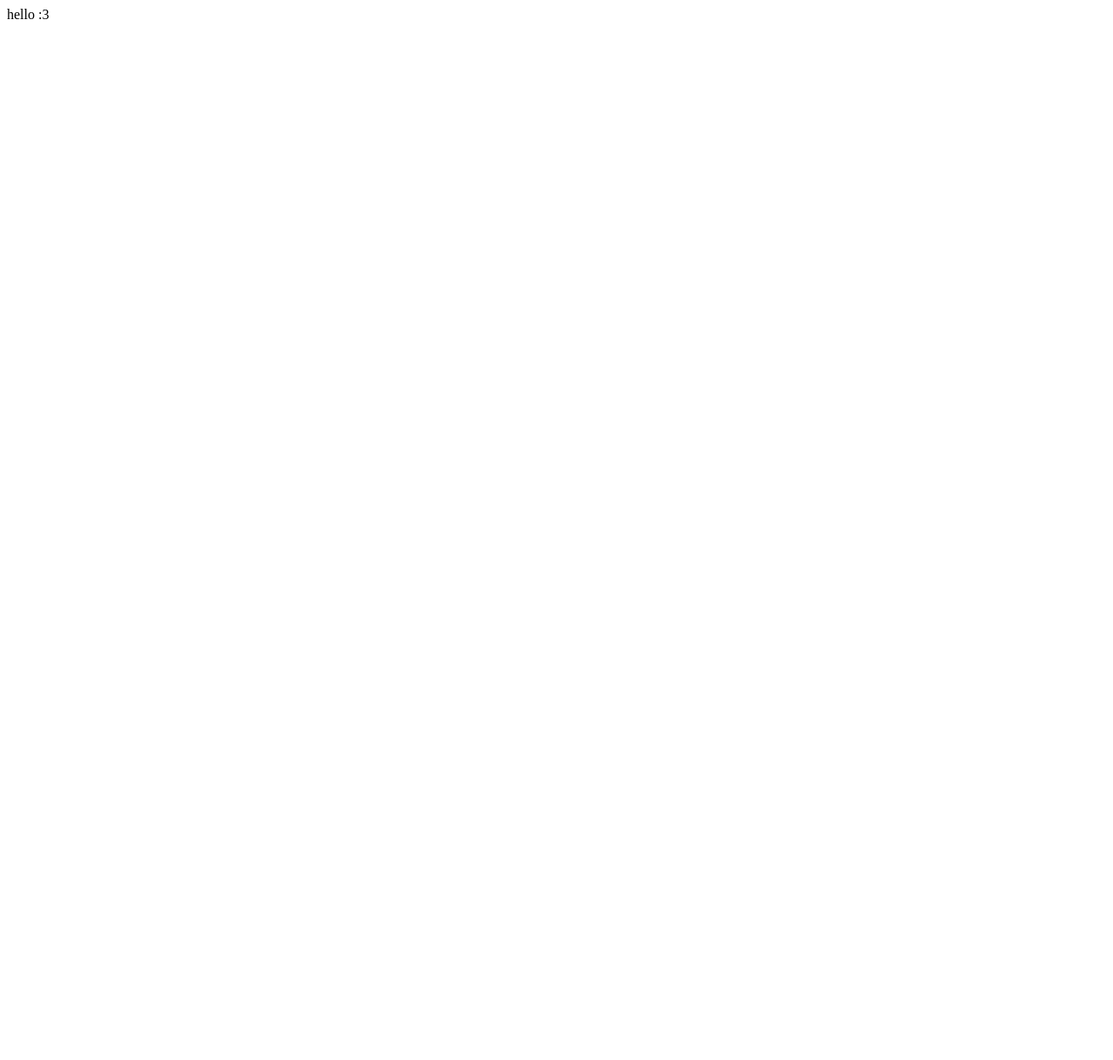
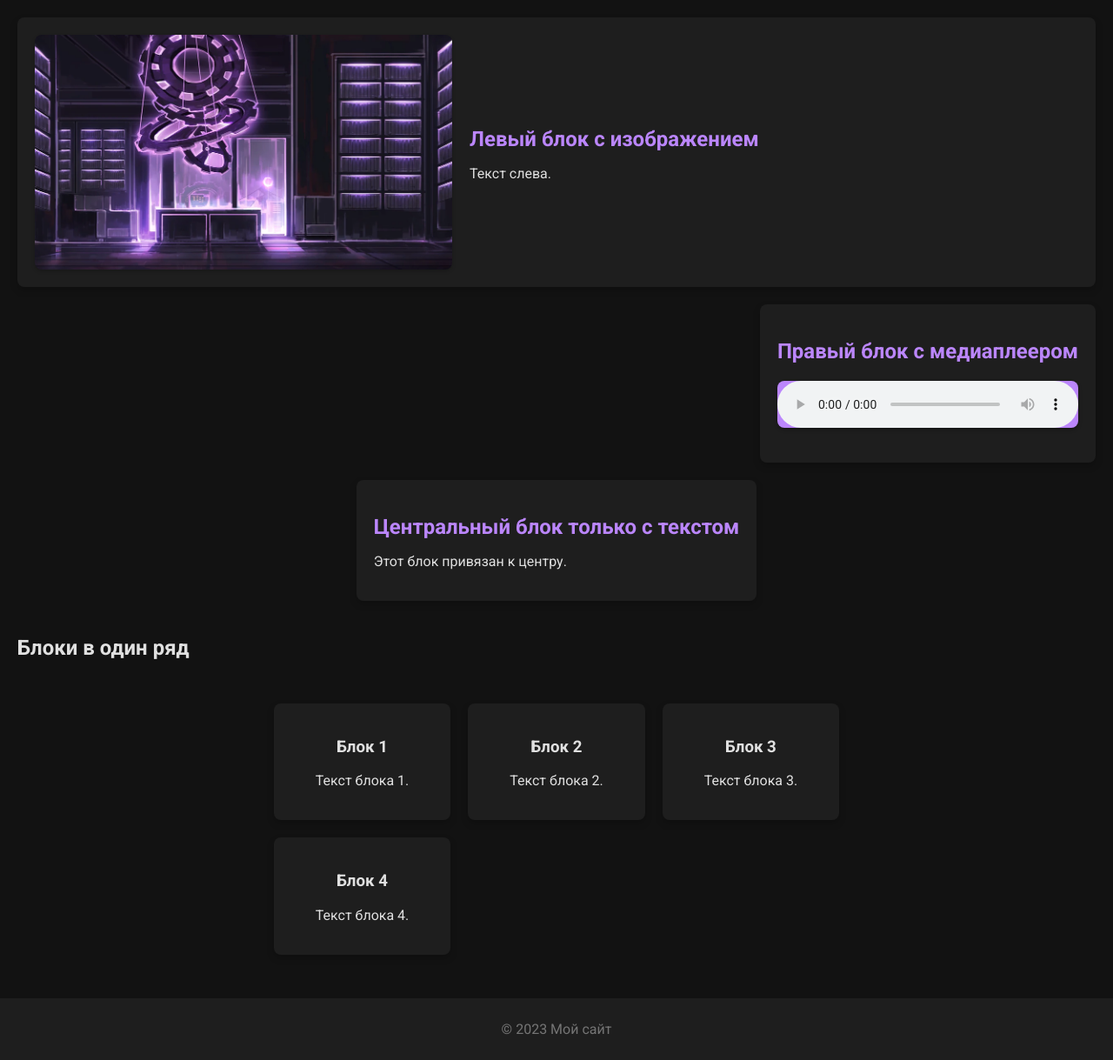
Before and after one commit to heli-82/philosophy, a plain HTML site: page index.html in a window 1280 px wide. Shown: the whole page at 87% size. Before the commit the page ends 800 px from the top, so only its background shows below. Drawn offline with Linux system fonts and the light colour scheme.

Commit message:
template

```diff
--- a/index.html
+++ b/index.html
@@ -1 +1,175 @@
-hello :3
+<!DOCTYPE html>
+<html lang="ru">
+<head>
+    <meta charset="UTF-8">
+    <meta name="viewport" content="width=device-width, initial-scale=1.0">
+    <title>Блоки с привязкой и ряд блоков</title>
+    <style>
+        body {
+            font-family: 'Roboto', sans-serif;
+            margin: 0;
+            background-color: #121212;
+            color: #e0e0e0;
+            display: flex;
+            flex-direction: column;
+            min-height: 100vh;
+        }
+
+        main {
+            flex-grow: 1;
+            display: flex;
+            flex-direction: column;
+            align-items: stretch;
+            padding: 20px;
+            box-sizing: border-box;
+        }
+
+        .block {
+            margin-bottom: 20px;
+            padding: 20px;
+            box-sizing: border-box;
+            background-color: #1e1e1e;
+            border-radius: 8px;
+            box-shadow: 0 4px 8px rgba(0, 0, 0, 0.2);
+        }
+
+        .left {
+            align-self: flex-start;
+            width: fit-content;
+        }
+
+        .right {
+            align-self: flex-end;
+            width: fit-content;
+        }
+
+        .center {
+            align-self: center;
+            width: fit-content;
+        }
+
+        .image-text {
+            display: flex;
+            align-items: center;
+            flex-wrap: wrap;
+        }
+
+        .image-text img {
+            max-width: 40%;
+            height: auto;
+            margin-right: 20px;
+            border-radius: 8px;
+            box-shadow: 0 2px 4px rgba(0, 0, 0, 0.2);
+        }
+
+        .image-text .text {
+            flex-grow: 1;
+        }
+
+        .block h2 {
+            color: #bb86fc;
+            margin-bottom: 10px;
+        }
+
+        audio {
+            width: 100%;
+            max-width: 400px;
+            margin: 20px auto;
+            border-radius: 8px;
+            box-shadow: 0 2px 4px rgba(0, 0, 0, 0.3);
+            background-color: #bb86fc;
+            color: #e0e0e0;
+            display: block;
+        }
+
+        /* Стили для ряда блоков */
+        .row-container {
+            display: flex;
+            justify-content: space-between;
+            flex-wrap: wrap;
+            margin: 20px auto;
+            max-width: 1200px;
+        }
+
+        .row-block {
+            background-color: #1e1e1e;
+            border-radius: 8px;
+            box-shadow: 0 4px 8px rgba(0, 0, 0, 0.2);
+            padding: 20px;
+            box-sizing: border-box;
+            width: calc(33.33% - 20px);
+            margin: 10px;
+            text-align: center;
+        }
+
+        footer {
+            background-color: #1e1e1e;
+            padding: 10px;
+            text-align: center;
+            color: #757575;
+        }
+
+        @media (max-width: 768px) {
+            .image-text {
+                flex-direction: column;
+                align-items: flex-start;
+            }
+
+            .image-text img {
+                max-width: 100%;
+                margin-bottom: 10px;
+                margin-right: 0;
+            }
+            .row-block{
+                width: calc(100% - 20px);
+            }
+        }
+    </style>
+    <link href="https://fonts.googleapis.com/css2?family=Roboto:wght@400;500;700&display=swap" rel="stylesheet">
+</head>
+<body>
+    <header><nav></nav></header>
+    <main>
+        <div class="block left image-text">
+            <img src="y.png" alt="Описание изображения 1">
+            <div class="text">
+                <h2>Левый блок с изображением</h2>
+                <p>Текст слева.</p>
+            </div>
+        </div>
+
+        <div class="block right">
+            <h2>Правый блок с медиаплеером</h2>
+            <audio controls>
+                <source src="путь_к_вашему_аудиофайлу.mp3" type="audio/mpeg">
+                Ваш браузер не поддерживает элемент audio.
+            </audio>
+        </div>
+
+        <div class="block center">
+            <h2>Центральный блок только с текстом</h2>
+            <p>Этот блок привязан к центру.</p>
+        </div>
+        <h2>Блоки в один ряд</h2>
+        <div class="row-container">
+            <div class="row-block">
+                <h3>Блок 1</h3>
+                <p>Текст блока 1.</p>
+            </div>
+            <div class="row-block">
+                <h3>Блок 2</h3>
+                <p>Текст блока 2.</p>
+            </div>
+            <div class="row-block">
+                <h3>Блок 3</h3>
+                <p>Текст блока 3.</p>
+            </div>
+            <div class="row-block">
+                <h3>Блок 4</h3>
+                <p>Текст блока 4.</p>
+            </div>
+        </div>
+    </main>
+    <footer><p>&copy; 2023 Мой сайт</p></footer>
+</body>
+</html>
```
Also changed, not shown: y.png (added), 2 other files.
